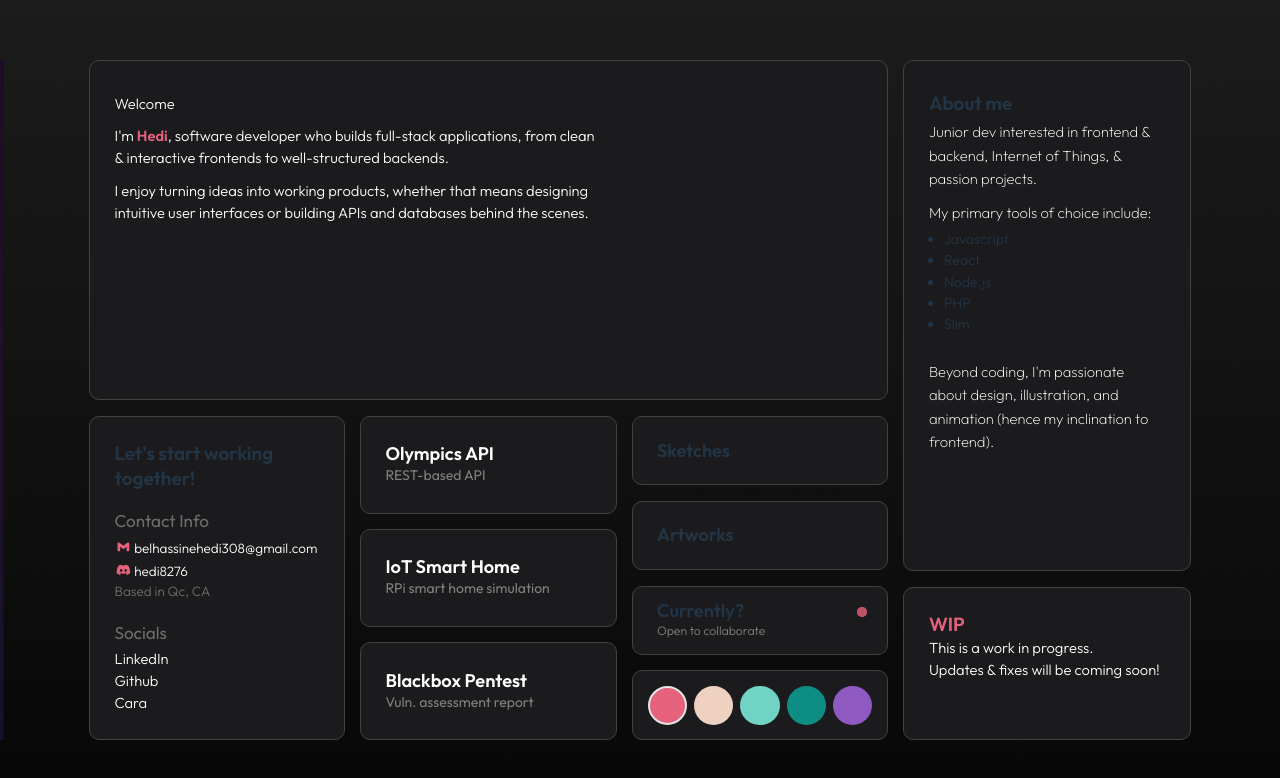
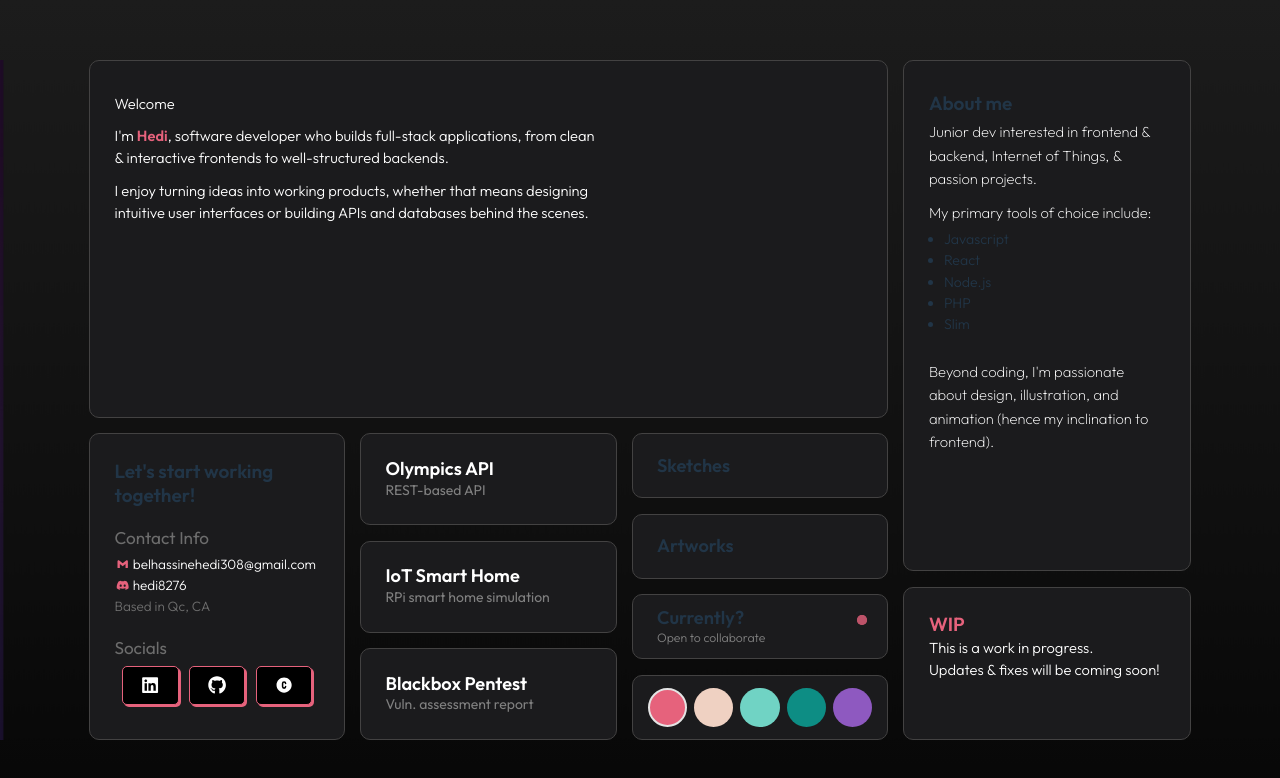
Before and after one commit to hedi3489/my-portfolio, a React (Vite) app: page / in a window 1280 px wide. Shown: the top 778 px of the page. Built offline with nearby package versions, Linux system fonts and the light colour scheme.

Commit message:
added socials icons

```diff
--- a/src/components/Cards.jsx
+++ b/src/components/Cards.jsx
@@ -2,6 +2,10 @@ import { useState, useEffect } from "react";
 import { Link } from 'react-router-dom'
 import { FaDiscord } from "react-icons/fa";
 import { SiGmail } from "react-icons/si";
+
+import { FaLinkedin as Linkedin } from "react-icons/fa"; //<Linkedin />
+import { FaGithub as Github } from "react-icons/fa"; // <Github />
+import { TbCircleLetterCFilled as Cara } from "react-icons/tb"; // <Cara />
 
 function BioCard() {
   return <div className='flex flex-5 width-100 height-100 card'>
@@ -18,17 +22,25 @@ function ContactCard() {
     <div>
       <div className="height-100 card contact-card">
         <h3><b>Let's start working together!</b></h3><br />
-        <h4 style={{color:'#6d6d6d', marginBottom:"0.2em"}}>Contact Info</h4>
-        <p style={{fontSize:""}}><SiGmail /> belhassinehedi308@gmail.com</p>
-        <p style={{fontSize:""}}><FaDiscord /> hedi8276</p>
-        <p style={{color:"#6d6d6d"}}>Based in Qc, CA</p>
+        <h4 style={{ color: '#6d6d6d', marginBottom: "0.2em" }}>Contact Info</h4>
+        <p><SiGmail className="tiny-socials-icon" /> belhassinehedi308@gmail.com</p>
+        <p><FaDiscord className="tiny-socials-icon" /> hedi8276</p>
+        <p style={{ color: "#6d6d6d" }}>Based in Qc, CA</p>
 
         <br />
 
-        <h4 style={{color:'#6d6d6d', marginBottom:"0.2em"}}>Socials</h4>
-        <a href="https://www.linkedin.com/in/hedi-belhassine-8399ab266/" target="_blank">LinkedIn</a><br />
-        <a href="https://github.com/hedi3489" target="_blank">Github</a><br />
-        <a href="https://cara.app/hedibelhassine" target="_blank">Cara</a><br />
+        <h4 style={{ color: '#6d6d6d', marginBottom: "0.2em" }}>Socials</h4>
+
+        <div className="width-100 flex justify-content-space-evenly">
+          <a href="" className="socials-icon"><Linkedin /></a>
+          <a href="" className="socials-icon"><Github /></a>
+          <a href="" className="socials-icon"><Cara /></a>
+        </div>
+
+
+        {/* <a href="https://www.linkedin.com/in/hedi-belhassine-8399ab266/" target="_blank">LinkedIn</a><br />  */}
+        {/* <a href="https://github.com/hedi3489" target="_blank">Github</a><br />
+        <a href="https://cara.app/hedibelhassine" target="_blank">Cara</a><br /> */}
       </div>
     </div>
   );
@@ -75,9 +87,9 @@ function AvailabilityCard() {
     color
   });
 
-  if(available==true){
+  if (available == true) {
     availabilityText = "Open to collaborate";
-  }else{
+  } else {
     availabilityText = "Currently working full-time";
   }
 
@@ -86,7 +98,7 @@ function AvailabilityCard() {
       <span className="position-absolute status-dot" aria-hidden="true" />
       <div>
         <h2>Currently?</h2>
-        <p style={textStyle('1em','gray')}>{availabilityText}</p>
+        <p style={textStyle('1em', 'gray')}>{availabilityText}</p>
       </div>
     </div>
   );
--- a/src/styles/Typography.css
+++ b/src/styles/Typography.css
@@ -79,9 +79,24 @@ ul {
   font-weight: 300;
 }
 
-.home-page-container svg {
+.home-page-container .tiny-socials-icon {
   padding-top: 5px;
-  font-size: 1.2rem;
+  font-size: 1.1rem;
+  color: var(--border-card-secondary);
+}
+
+.home-page-container .socials-icon {
+  font-size: 1.3rem;
+  padding: 0.55rem 1.3rem 0.15rem;
+  margin: 0.2rem;
+  /* color: white; */
+  border: 1px solid var(--border-card-secondary);
+  border-radius: 5px;
+  background-color: black;
+  box-shadow: 2px 2px 0px 0px var(--border-card-secondary);
+}
+
+.home-page-container .socials-icon:hover {
   color: var(--border-card-secondary);
 }
 
--- a/src/styles/Utilities.css
+++ b/src/styles/Utilities.css
@@ -87,6 +87,10 @@
     justify-content: center;
 }
 
+.justify-content-space-evenly {
+    justify-content: space-evenly;
+}
+
 .align-items-center {
     align-items: center;
 }
```
